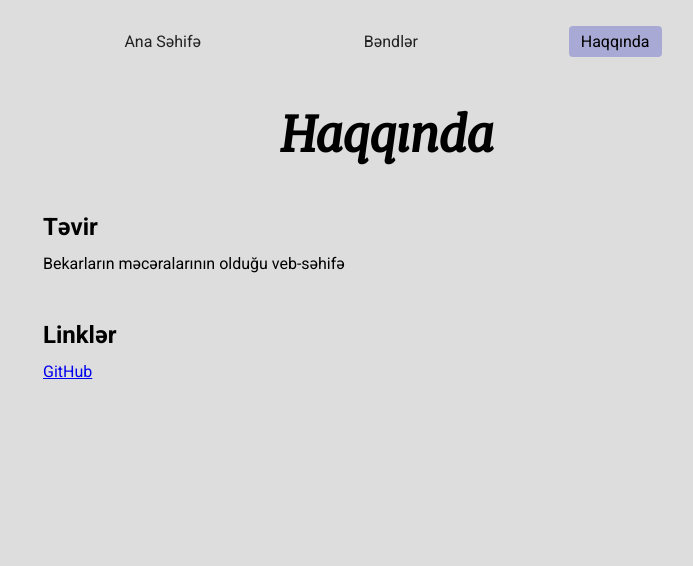
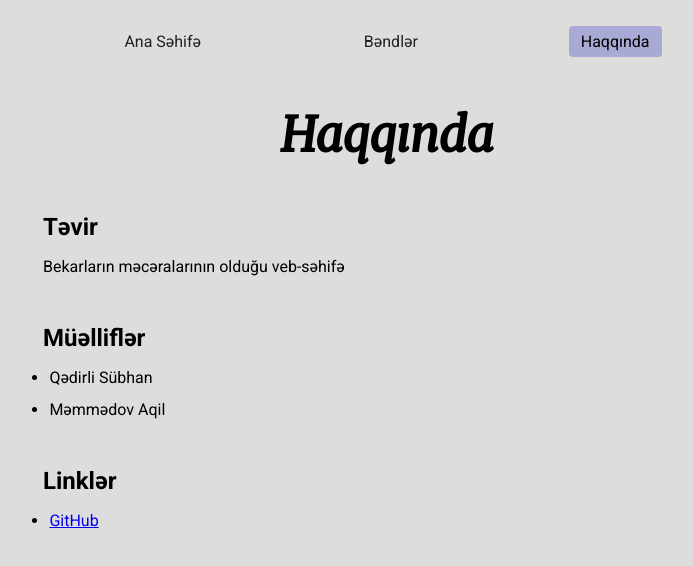
Before and after one commit to test2user-aqil/serguzeshti-bekar, a SvelteKit app: page /haqqinda in a window 1280 px wide. Shown: the top 566 px of the page, without its empty margins (253-946 px from the left). Built offline with nearby package versions, Linux system fonts and the light colour scheme.

Commit message:
chore(haqqinda): update Add authors & improve style

```diff
--- a/src/routes/haqqinda/+page.svelte
+++ b/src/routes/haqqinda/+page.svelte
@@ -7,19 +7,32 @@
 <h2>Təvir</h2>
 <div>Bekarların məcəralarının olduğu veb-səhifə</div>
 
+<h2>Müəlliflər</h2>
+<ul>
+	<li>Qədirli Sübhan</li>
+	<li>Məmmədov Aqil</li>
+</ul>
+
 <h2>Linklər</h2>
-
-<div>
-	<ul>
-		<a href="https://github.com/test2user-aqil/serguzeshti-bekar">GitHub</a>
-	</ul>
-</div>
+<ul>
+	<li>
+		<a href="https://github.com/test2user-aqil/serguzeshti-bekar" target="_blank" rel="noreferrer">
+			GitHub
+		</a>
+	</li>
+</ul>
 
 <style>
 	h2 {
-		margin: 0.8rem 0;
+		margin: 3rem 0 1rem;
 	}
 	div {
 		margin: 0 0 3rem;
 	}
+	ul {
+		list-style-type: disc;
+	}
+	li {
+		margin: 0.8rem 0.4rem;
+	}
 </style>
```
